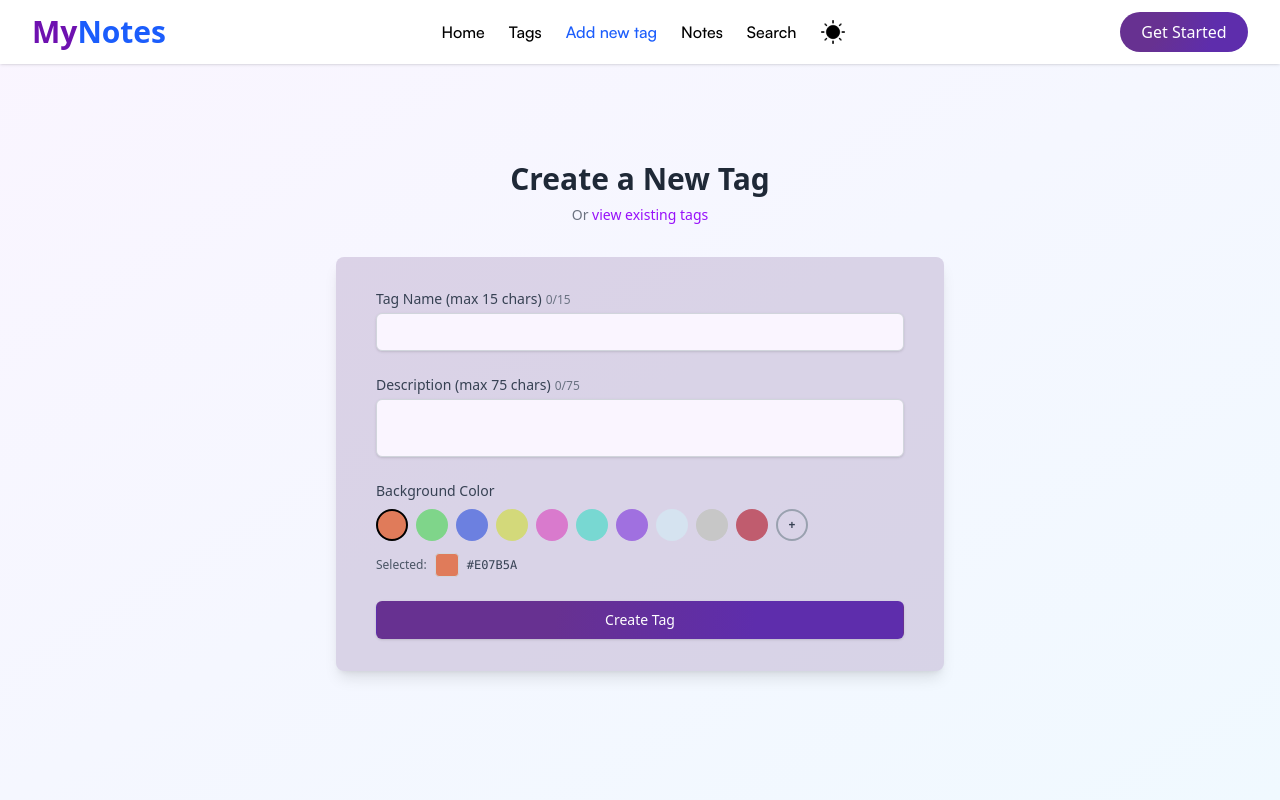
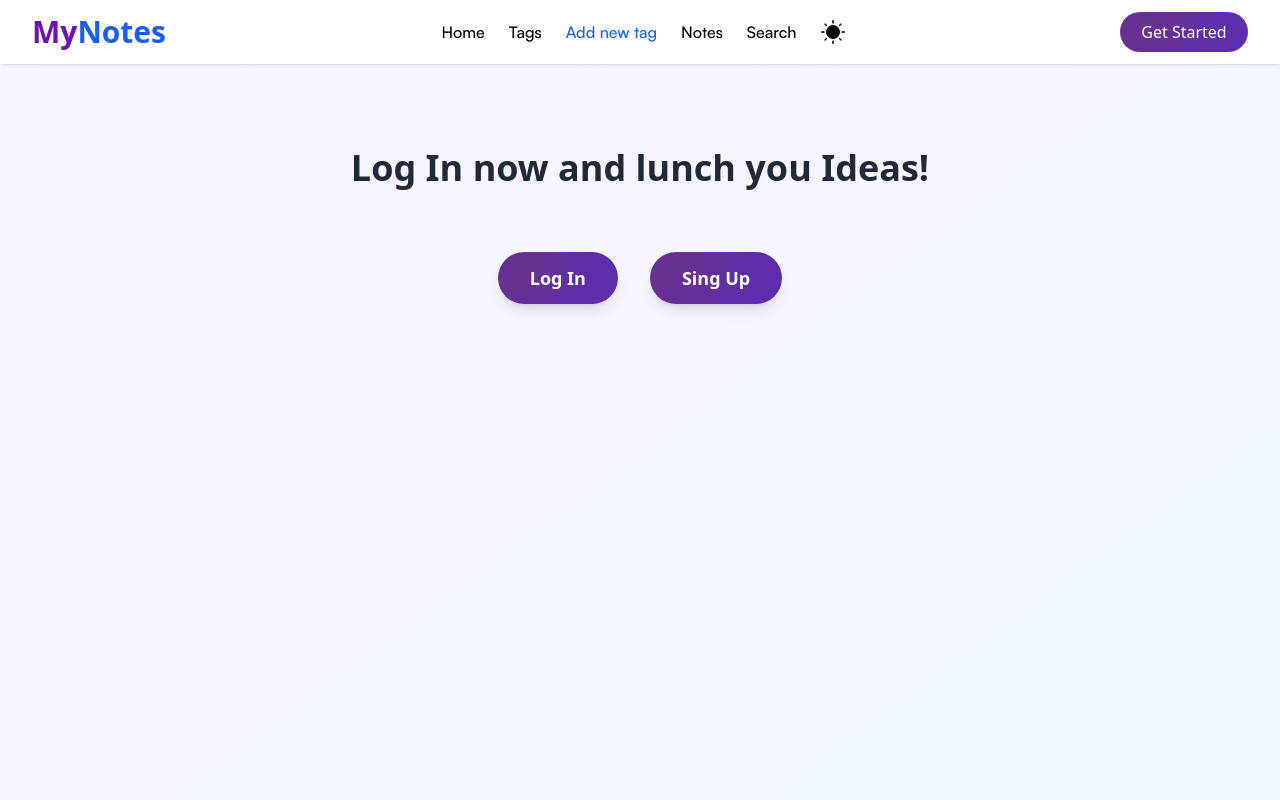
Before and after one commit to Ahmed-Youssef-404/my-notes, a React (Vite) app: page /newtag in a window 1280 px wide. Shown: the top 800 px of the page. Built offline with nearby package versions, Linux system fonts and the light colour scheme.

Commit message:
feat(add new tag): sow "login" message when the user isn't loged

```diff
--- a/src/pages/AddNewTag.tsx
+++ b/src/pages/AddNewTag.tsx
@@ -118,6 +118,26 @@ export default function AddNewTag() {
 
         // navigate(`tags/ ${newTag.tag_id}`)
     };
+
+    if (!user) {
+        return (
+            <section className="add min-h-screen mt-36 py-16 pt-0 px-4">
+                <div className="max-w-6xl mx-auto">
+                    <div className="mx-auto text-center">
+                        <h3 className="text-3xl md:text-4xl font-bold mt-16" style={{ color: 'var(--color-text)' }}>
+                            Log In now and lunch you Ideas!
+                        </h3>
+                        <button onClick={() => navigate('/login')} className="mx-4 mt-16 button-gradient cursor-pointer text-white px-8 py-3 rounded-full text-lg font-semibold shadow-lg hover:shadow-xl transition-all hover:scale-105">
+                            Log In
+                        </button>
+                        <button onClick={() => navigate('/signup')} className="mx-4 mt-16 button-gradient cursor-pointer text-white px-8 py-3 rounded-full text-lg font-semibold shadow-lg hover:shadow-xl transition-all hover:scale-105">
+                            Sing Up
+                        </button>
+                    </div>
+                </div>
+            </section>
+        )
+    }
 
 
 
--- a/src/pages/Search.tsx
+++ b/src/pages/Search.tsx
@@ -62,7 +62,7 @@ const Search = () => {
 
     if (!user) {
         return (
-            <section className="py-16 pt-0 px-4">
+            <section className="add min-h-screen mt-36 py-16 pt-0 px-4">
                 <div className="max-w-6xl mx-auto">
                     <div className="mx-auto text-center">
                         <h3 className="text-3xl md:text-4xl font-bold mt-16" style={{ color: 'var(--color-text)' }}>
--- a/src/services/notesService.ts
+++ b/src/services/notesService.ts
@@ -46,6 +46,7 @@ export const getAllNotes = async (user_id: string) => {
             .from("notes")
             .select("*")
             .eq("user_id", user_id)
+            .order('created_at', { ascending: false });
         if (error) {
             console.log("failed to get All notes", error)
             throw error
```
